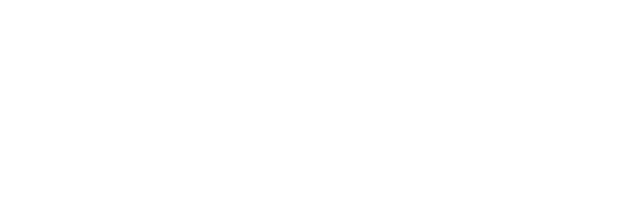
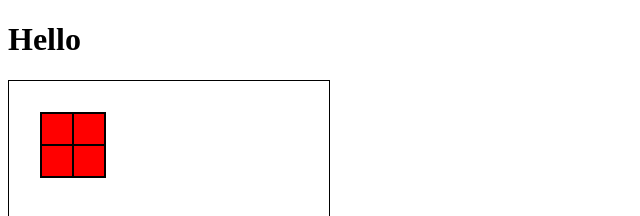
Before and after one commit to UgRoss/tetris, a website built with Parcel: page src/index.html in a window 1280 px wide. Shown: the top 216 px of the page, without its empty margins (0-640 px from the left). Built offline with nearby package versions, Linux system fonts and the light colour scheme.

Commit message:
Add Shape and ShapeFactory

```diff
--- a/src/Game.ts
+++ b/src/Game.ts
@@ -1,29 +1,77 @@
+import { ShapeFactory } from './shape/ShapeFactory';
+import { ShapeType } from './types';
+
 export class Game {
   score = 0;
   lines = 0;
   level = 0;
   field = Array.from({ length: 20 }, () => new Array(10).fill(0));
+  private shapeFactory: ShapeFactory = new ShapeFactory();
 
   constructor() {
-    this.field[10][0] = 1;
-    this.field[10][1] = 1;
+    // this.field[10][0] = 1;
+    // this.field[9][1] = 1;
+    // this.field[10][1] = 1;
+    // this.field[10][2] = 1;
   }
 
-  activePiece = {
-    x: 0,
-    y: 0,
-    blocks: [
-      [0, 1, 0],
-      [1, 1, 1],
-      [0, 0, 0],
-    ],
-  };
+  activePiece = this.createPiece();
+
+  nextPiece = this.createPiece();
+
+  getState() {
+    const field = this.createPlayField();
+    const { x: pieceX, y: pieceY, blocks } = this.activePiece;
+
+    for (let y = 0; y < this.field.length; y++) {
+      field[y] = [];
+
+      for (let x = 0; x < this.field[y].length; x++) {
+        field[y][x] = this.field[y][x];
+      }
+    }
+
+    for (let y = 0; y < blocks.length; y++) {
+      for (let x = 0; x < blocks[y].length; x++) {
+        if (blocks[y][x]) {
+          field[pieceY + y][pieceX + x] = blocks[y][x];
+        }
+      }
+    }
+
+    return {
+      field,
+    };
+  }
+
+  createPlayField() {
+    const field: any[] = [];
+
+    for (let y = 0; y < 20; y++) {
+      field[y] = [];
+
+      for (let x = 0; x < 10; x++) {
+        field[y][x] = 0;
+      }
+    }
+
+    return field;
+  }
+
+  createPiece() {
+    const index = Math.floor(Math.random() * 7);
+    const type = ShapeType[index];
+    const piece = { x: 0, y: 0 };
+    console.log(type);
+
+    return this.shapeFactory.createShape(ShapeType[type]);
+  }
 
   movePieceLeft() {
     this.activePiece.x -= 1;
 
     /** If piece is outside of the field, revert the changes */
-    if (this.isPieceOutOfBounds) {
+    if (this.hasCollision) {
       this.activePiece.x += 1;
     }
   }
@@ -32,7 +80,7 @@ export class Game {
     this.activePiece.x += 1;
 
     /** If piece is outside of the field, revert the changes */
-    if (this.isPieceOutOfBounds) {
+    if (this.hasCollision) {
       this.activePiece.x -= 1;
     }
   }
@@ -41,13 +89,26 @@ export class Game {
     this.activePiece.y += 1;
 
     /** If piece is outside of the field, revert the changes */
-    if (this.isPieceOutOfBounds) {
+    if (this.hasCollision) {
       this.activePiece.y -= 1;
       this.lockPiece();
+      this.updatePieces();
     }
   }
 
-  get isPieceOutOfBounds() {
+  rotatePiece() {
+    this.activePiece.rotate();
+    // this.activePiece.rotationIndex = (this.activePiece.rotationIndex + 1) % 4;
+    // console.log(this.hasCollision);
+    // if (this.hasCollision) {
+    //   this.activePiece.rotationIndex =
+    //     this.activePiece.rotationIndex > 0 ? this.activePiece.rotationIndex - 1 : 3;
+    // }
+
+    return this.activePiece;
+  }
+
+  get hasCollision() {
     const { x: pieceX, y: pieceY, blocks } = this.activePiece;
 
     for (let y = 0; y < blocks.length; y++) {
@@ -91,6 +152,11 @@ export class Game {
       }
     }
   }
+
+  updatePieces() {
+    this.activePiece = this.nextPiece;
+    this.nextPiece = this.createPiece();
+  }
 }
 
 export default Game;
--- /dev/null
+++ b/src/View.ts
@@ -0,0 +1,65 @@
+export class View {
+  private canvas: HTMLCanvasElement = document.createElement('canvas');
+  private context: CanvasRenderingContext2D = this.canvas.getContext('2d');
+
+  private blockWidth: number;
+  private blockHeight: number;
+
+  constructor(
+    public element: HTMLElement,
+    public width: number,
+    public height: number,
+    public rows: number,
+    public columns: number
+  ) {
+    this.canvas.width = width;
+    this.canvas.height = height;
+
+    this.blockWidth = this.width / columns;
+    this.blockHeight = this.height / rows;
+
+    this.element.appendChild(this.canvas);
+  }
+
+  public render({ field }: { field: any[] }) {
+    this.clearScreen();
+    this.renderPlayField(field);
+  }
+
+  private clearScreen() {
+    this.context.clearRect(0, 0, this.width, this.height);
+  }
+
+  private renderPlayField(field: any[]) {
+    this.context.clearRect(0, 0, this.width, this.height);
+
+    for (let y = 0; y < field.length; y++) {
+      const line = field[y];
+
+      for (let x = 0; x < line.length; x++) {
+        const block = line[x];
+
+        if (block) {
+          this.renderBlock(
+            x * this.blockWidth,
+            y * this.blockHeight,
+            this.blockWidth,
+            this.blockHeight,
+            'red'
+          );
+        }
+      }
+    }
+  }
+
+  private renderBlock(x, y, width, height, color) {
+    this.context.fillStyle = color;
+    this.context.strokeStyle = 'black';
+    this.context.lineWidth = 2;
+
+    this.context.fillRect(x, y, width, height);
+    this.context.strokeRect(x, y, width, height);
+  }
+}
+
+export default View;
--- a/src/index.html
+++ b/src/index.html
@@ -3,9 +3,12 @@
   <head>
     <meta charset="UTF-8" />
     <meta name="viewport" content="width=device-width, initial-scale=1.0" />
+    <link rel="stylesheet" href="./style.css">
     <title>Document</title>
   </head>
   <body>
+    <h1>Hello</h1>
+    <div id="root"></div>
     <script src="./index.ts"></script>
   </body>
 </html>
--- a/src/index.ts
+++ b/src/index.ts
@@ -1,6 +1,37 @@
 import { Game } from './Game';
+import { View } from './View';
+import { Shape } from './shape/Shape';
+
+const root = document.querySelector('#root') as HTMLElement;
 
 const game = new Game();
+const view = new View(root, 320, 640, 20, 10);
+const shape = new Shape();
+
 (window as any).game = game;
+(window as any).view = view;
+(window as any).shape = shape;
 
+document.addEventListener('keydown', (event) => {
+  switch (event.keyCode) {
+    case 37: // LEFT
+      game.movePieceLeft();
+      view.render(game.getState());
+      break;
+    case 38: // UP
+      game.rotatePiece();
+      view.render(game.getState());
+      break;
+    case 39: // Right
+      game.movePieceRight();
+      view.render(game.getState());
+      break;
+    case 40: //down
+      game.movePieceDown();
+      view.render(game.getState());
+      break;
+  }
+});
+
+view.render(game.getState());
 console.log('Hello');
--- /dev/null
+++ b/src/shape/Shape.ts
@@ -0,0 +1,26 @@
+export class Shape {
+  public x: number = 0;
+  public y: number = 0;
+  color: string = 'red';
+
+  constructor(public blocks: number[][]) {}
+
+  public move({ x = this.x, y = this.y }: { x: number; y: number }) {
+    this.x = x;
+    this.y = y;
+  }
+
+  public rotate() {
+    const blocks = this.blocks;
+    const temp: number[][] = blocks.map((row) => new Array(row.length).fill(0));
+    console.log('temp', JSON.parse(JSON.stringify(temp)));
+
+    blocks.forEach((xRow, y) => {
+      xRow.forEach((_val, x) => {
+        temp[x][y] = blocks[xRow.length - 1 - y][x];
+      });
+    });
+
+    this.blocks = temp;
+  }
+}
--- /dev/null
+++ b/src/shape/ShapeFactory.ts
@@ -0,0 +1,53 @@
+import { ShapeType } from '~/types';
+import { Shape } from '~/shape/Shape';
+
+export class ShapeFactory {
+  public createShape(shapeType: ShapeType): Shape {
+    switch (shapeType) {
+      case ShapeType.I:
+        return new Shape([
+          [0, 0, 0, 0],
+          [1, 1, 1, 1],
+          [0, 0, 0, 0],
+          [0, 0, 0, 0],
+        ]);
+      case ShapeType.J:
+        return new Shape([
+          [0, 0, 0],
+          [1, 1, 1],
+          [0, 0, 1],
+        ]);
+      case ShapeType.L:
+        return new Shape([
+          [0, 0, 0],
+          [1, 1, 1],
+          [1, 0, 0],
+        ]);
+      case ShapeType.O:
+        return new Shape([
+          [0, 0, 0, 0],
+          [0, 1, 1, 0],
+          [0, 1, 1, 0],
+          [0, 0, 0, 0],
+        ]);
+      case ShapeType.S:
+        return new Shape([
+          [0, 0, 0],
+          [0, 1, 1],
+          [1, 1, 0],
+        ]);
+      case ShapeType.T:
+        return new Shape([
+          [0, 0, 0],
+          [1, 1, 1],
+          [0, 1, 0],
+        ]);
+      case ShapeType.Z:
+        return new Shape([
+          [0, 0, 0],
+          [1, 1, 0],
+          [0, 1, 1],
+        ]);
+    }
+  }
+}
--- /dev/null
+++ b/src/style.css
@@ -0,0 +1,4 @@
+canvas {
+  margin: 0 auto;
+  border: 1px solid black;
+}
--- /dev/null
+++ b/src/types.ts
@@ -0,0 +1,16 @@
+export interface IShape {
+  color: string;
+  shape: number[][];
+  rotate: () => void;
+  move: ({ x, y }: { x: number; y: number }) => void;
+}
+
+export enum ShapeType {
+  I,
+  J,
+  L,
+  O,
+  S,
+  T,
+  Z,
+}
--- a/tsconfig.json
+++ b/tsconfig.json
@@ -13,7 +13,11 @@
     "noUnusedLocals": true,
     "noUnusedParameters": true,
     "noImplicitReturns": true,
-    "noFallthroughCasesInSwitch": true
+    "noFallthroughCasesInSwitch": true,
+    "baseUrl": ".",
+    "paths": {
+      "~*": ["./src/*"]
+    }
   },
   "include": ["src/**/*"],
   "exclude": [".git", "node_modules"]
```
